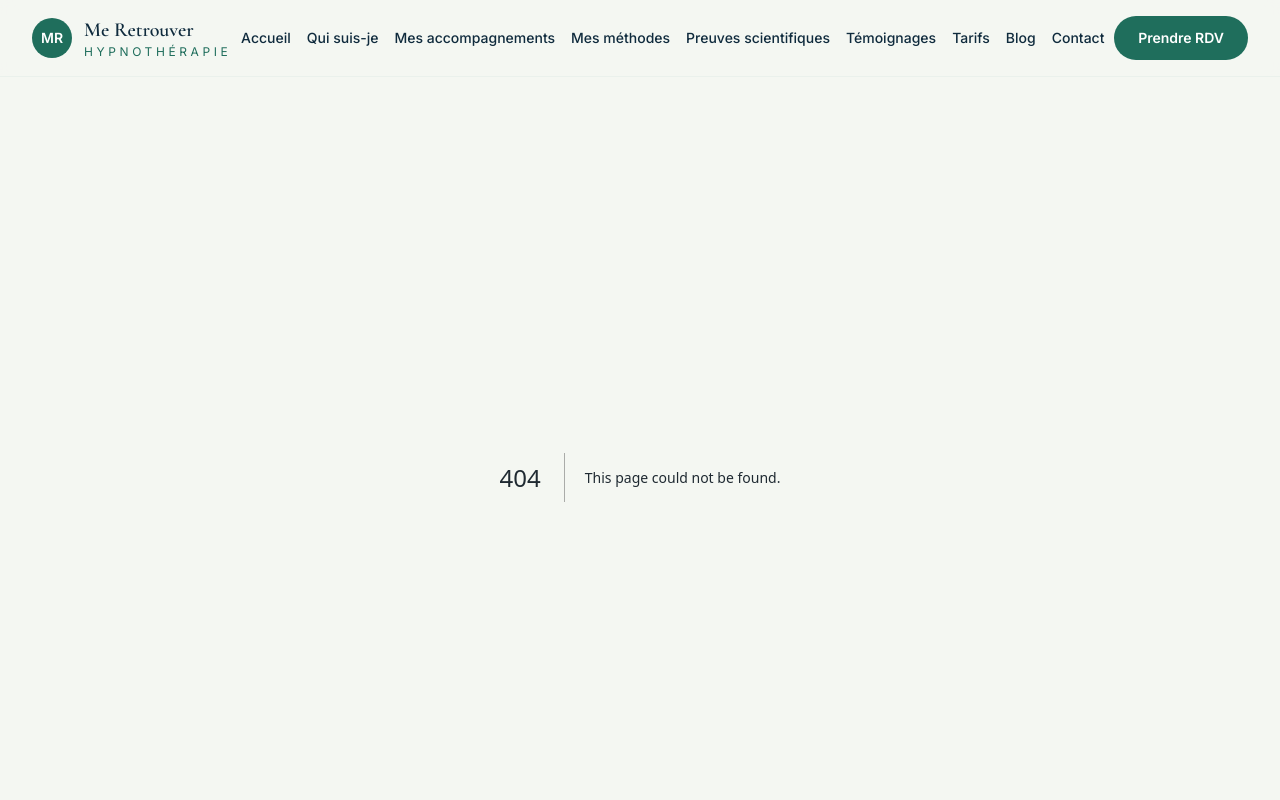
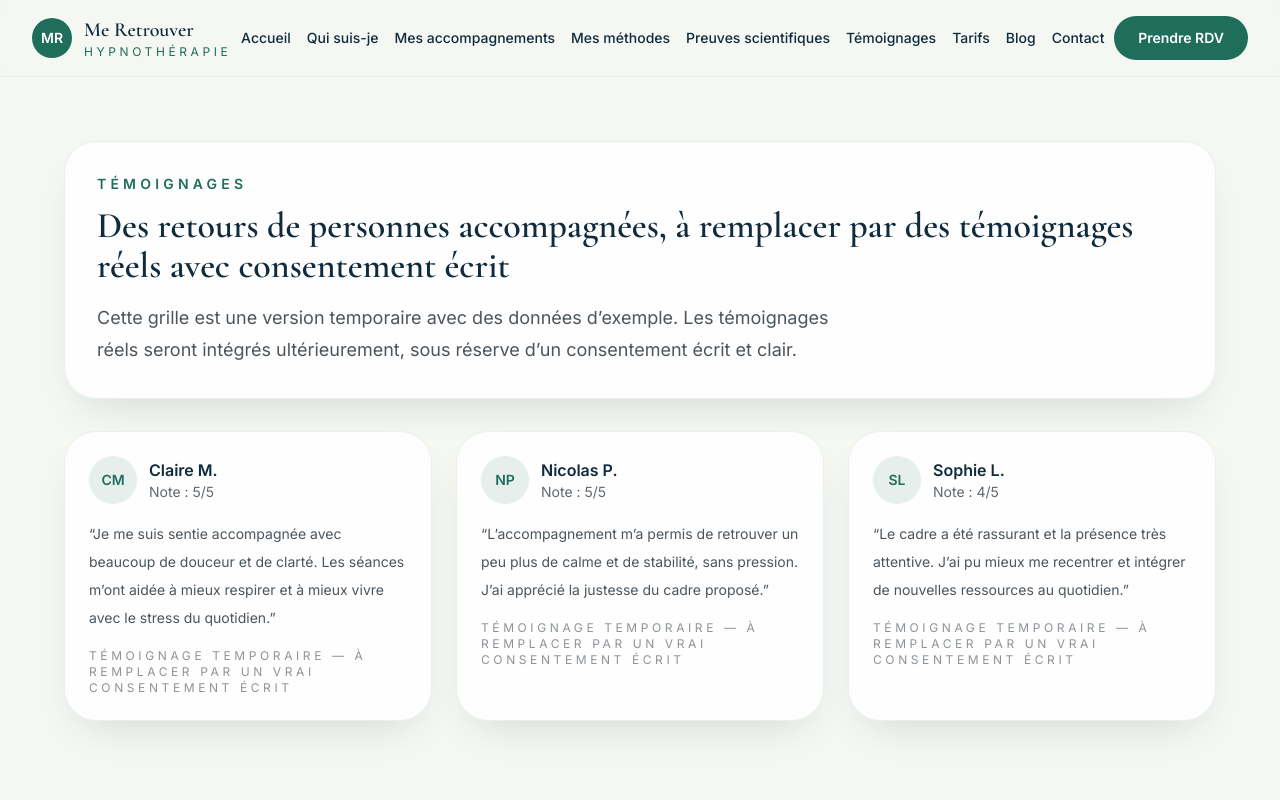
Before and after one commit to ssivadier/MeRetrouver, a Next.js app: page /temoignages in a window 1280 px wide. Before the commit this address had no page. Shown: the top 800 px of the page. Built offline with nearby package versions, Linux system fonts and the light colour scheme.

Commit message:
Add testimonials page with reusable cards

```diff
--- /dev/null
+++ b/app/temoignages/page.tsx
@@ -0,0 +1,51 @@
+import { TestimonialCard } from '@/components/testimonials/TestimonialCard';
+
+const testimonials = [
+  {
+    name: 'Claire M.',
+    initials: 'CM',
+    quote:
+      'Je me suis sentie accompagnée avec beaucoup de douceur et de clarté. Les séances m’ont aidée à mieux respirer et à mieux vivre avec le stress du quotidien.',
+    rating: 5,
+    photoAlt: 'Témoignage temporaire — à remplacer par un vrai consentement écrit',
+  },
+  {
+    name: 'Nicolas P.',
+    initials: 'NP',
+    quote:
+      'L’accompagnement m’a permis de retrouver un peu plus de calme et de stabilité, sans pression. J’ai apprécié la justesse du cadre proposé.',
+    rating: 5,
+    photoAlt: 'Témoignage temporaire — à remplacer par un vrai consentement écrit',
+  },
+  {
+    name: 'Sophie L.',
+    initials: 'SL',
+    quote:
+      'Le cadre a été rassurant et la présence très attentive. J’ai pu mieux me recentrer et intégrer de nouvelles ressources au quotidien.',
+    rating: 4,
+    photoAlt: 'Témoignage temporaire — à remplacer par un vrai consentement écrit',
+  },
+];
+
+export default function TestimonialsPage() {
+  return (
+    <main className="min-h-screen bg-brand-paper px-4 py-10 sm:px-6 lg:px-8 lg:py-16">
+      <div className="mx-auto flex max-w-6xl flex-col gap-8">
+        <section className="rounded-[2rem] border border-brand-mist bg-white/90 p-8 shadow-soft">
+          <p className="text-sm font-semibold uppercase tracking-[0.3em] text-brand-emerald">Témoignages</p>
+          <h1 className="mt-3 font-display text-3xl font-semibold text-brand-deep sm:text-4xl">
+            Des retours de personnes accompagnées, à remplacer par des témoignages réels avec consentement écrit
+          </h1>
+          <p className="mt-4 max-w-3xl text-lg leading-8 text-brand-ink/80">
+            Cette grille est une version temporaire avec des données d’exemple. Les témoignages réels seront intégrés ultérieurement, sous réserve d’un consentement écrit et clair.
+          </p>
+        </section>
+        <section className="grid gap-6 md:grid-cols-2 xl:grid-cols-3">
+          {testimonials.map((testimonial) => (
+            <TestimonialCard key={testimonial.name} {...testimonial} />
+          ))}
+        </section>
+      </div>
+    </main>
+  );
+}
--- /dev/null
+++ b/components/testimonials/TestimonialCard.tsx
@@ -0,0 +1,31 @@
+type TestimonialCardProps = {
+  name: string;
+  initials?: string;
+  quote: string;
+  rating?: number;
+  photoAlt?: string;
+};
+
+export function TestimonialCard({
+  name,
+  initials,
+  quote,
+  rating,
+  photoAlt,
+}: TestimonialCardProps) {
+  return (
+    <article className="card-surface flex flex-col gap-4">
+      <div className="flex items-center gap-3">
+        <div className="flex h-12 w-12 items-center justify-center rounded-full bg-brand-emerald/10 text-sm font-semibold text-brand-emerald">
+          {initials ?? name.slice(0, 2).toUpperCase()}
+        </div>
+        <div>
+          <p className="font-semibold text-brand-deep">{name}</p>
+          {rating ? <p className="text-sm text-brand-ink/70">Note : {rating}/5</p> : null}
+        </div>
+      </div>
+      <p className="text-sm leading-7 text-brand-ink/80">“{quote}”</p>
+      {photoAlt ? <p className="text-xs uppercase tracking-[0.3em] text-brand-ink/50">{photoAlt}</p> : null}
+    </article>
+  );
+}
```
Also changed, not shown: 1 other file (tests, documents, lock files or other folders).
